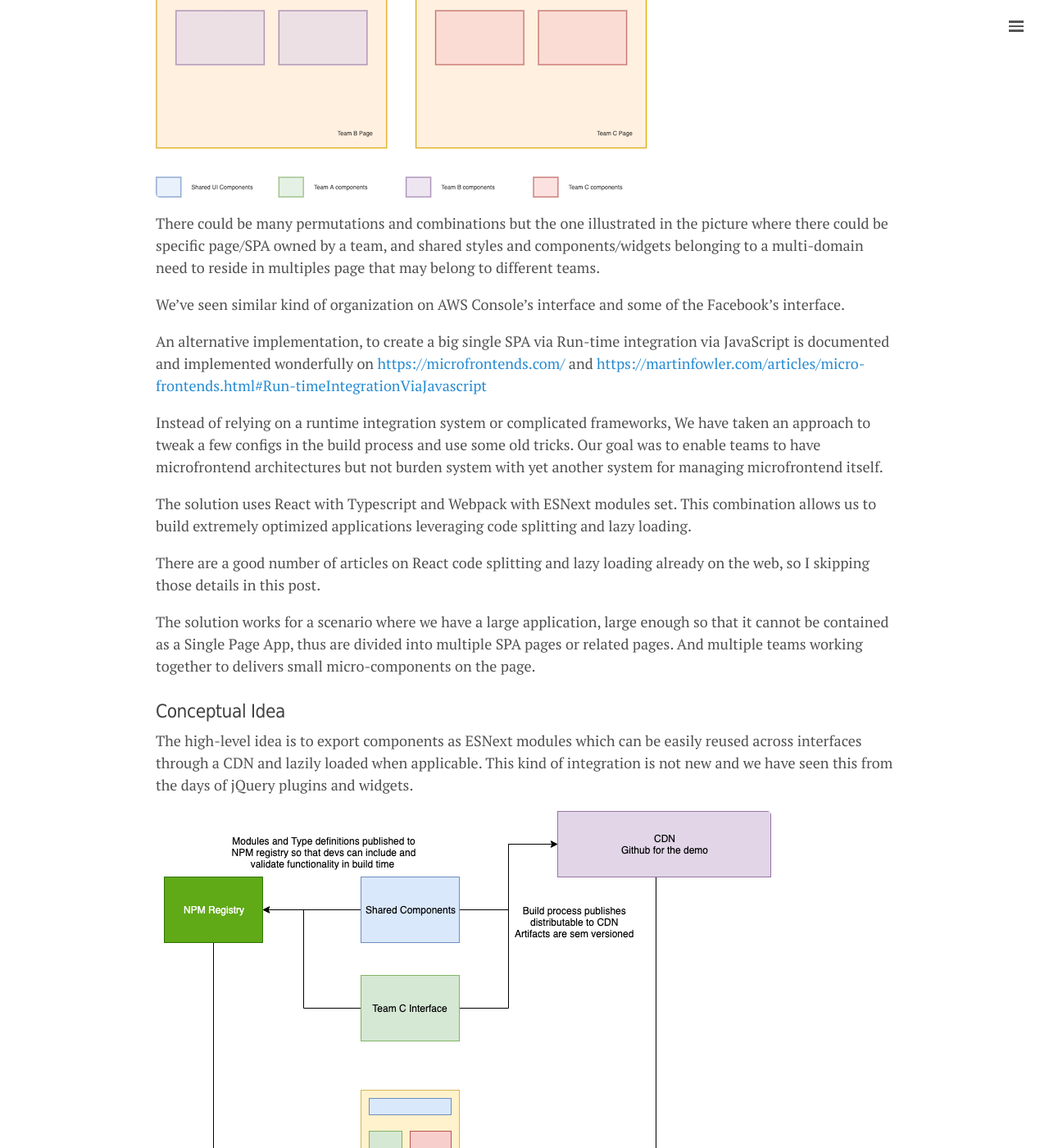
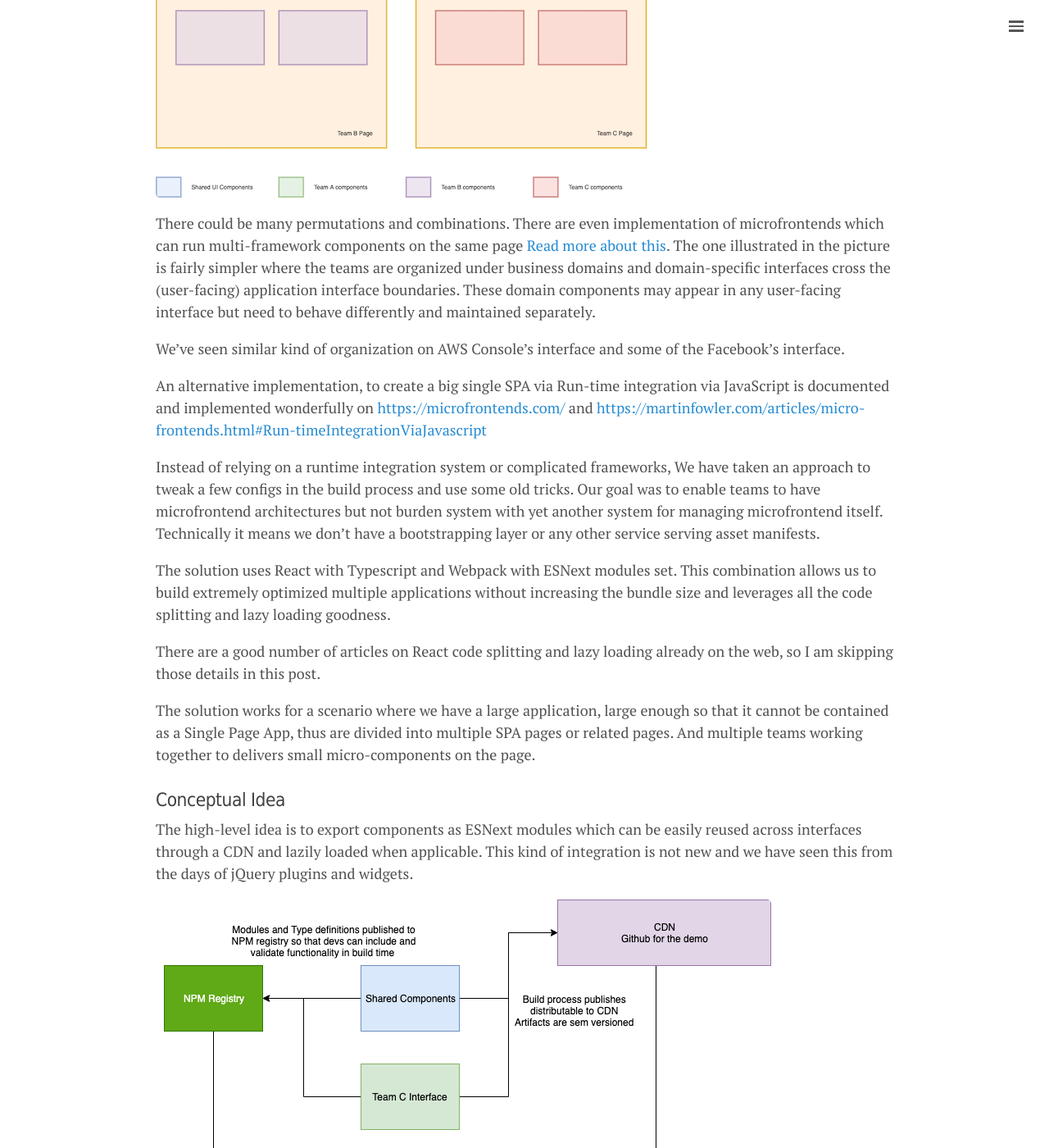
Before and after one commit to RohitRox/github-pages, a Jekyll site: the page built from _posts/2020-01-08-simpler-microfrontends-implementation-with-react-and-esnext.md, in a window 1280 px wide and 1400 px high, scrolled down 2060 px. Shown: the whole window at 82% size. Built offline with Jekyll 4.4.1, drawn with Linux system fonts in a browser that asks for light colours; comment, search, counter and statistics services are not loaded; some of the changed text lies outside the part shown.

Commit message:
post updated

```diff
--- a/_posts/2020-01-08-simplier-microfrontends-implementation-with-react-and-esnext.md
+++ b/_posts/2020-01-08-simpler-microfrontends-implementation-with-react-and-esnext.md
@@ -1,6 +1,6 @@
 ---
 layout: post
-title: Simplier Microfrontends Implementation with React and ESNext
+title: Simpler Microfrontends Implementation with React and ESNext
 date: 2020-01-05 19:50
 comments: true
 categories: [Microfrontends]
@@ -35,17 +35,17 @@
 ### Microfrontends in action
 ![microfrontends in action](/images/microfrontends-3.png)
 
-There could be many permutations and combinations but the one illustrated in the picture where there could be specific page/SPA owned by a team, and shared styles and components/widgets belonging to a multi-domain need to reside in multiples page that may belong to different teams.
+There could be many permutations and combinations. There are even implementation of microfrontends which can run multi-framework components on the same page [Read more about this](https://ivanjov.com/micro-frontends-how-i-built-a-spa-with-angular-and-react/). The one illustrated in the picture is fairly simpler where the teams are organized under business domains and domain-specific interfaces cross the (user-facing) application interface boundaries. These domain components may appear in any user-facing interface but need to behave differently and maintained separately.
 
 We've seen similar kind of organization on AWS Console's interface and some of the Facebook's interface.
 
 An alternative implementation, to create a big single SPA via Run-time integration via JavaScript is documented and implemented wonderfully on [https://microfrontends.com/](https://microfrontends.com/) and [https://martinfowler.com/articles/micro-frontends.html#Run-timeIntegrationViaJavascript](https://martinfowler.com/articles/micro-frontends.html#Run-timeIntegrationViaJavascript)
 
-Instead of relying on a runtime integration system or complicated frameworks, We have taken an approach to tweak a few configs in the build process and use some old tricks. Our goal was to enable teams to have microfrontend architectures but not burden system with yet another system for managing microfrontend itself.
+Instead of relying on a runtime integration system or complicated frameworks, We have taken an approach to tweak a few configs in the build process and use some old tricks. Our goal was to enable teams to have microfrontend architectures but not burden system with yet another system for managing microfrontend itself. Technically it means we don't have a bootstrapping layer or any other service serving asset manifests.
 
-The solution uses React with Typescript and Webpack with ESNext modules set. This combination allows us to build extremely optimized applications leveraging code splitting and lazy loading.
+The solution uses React with Typescript and Webpack with ESNext modules set. This combination allows us to build extremely optimized multiple applications without increasing the bundle size and leverages all the code splitting and lazy loading goodness.
 
-There are a good number of articles on React code splitting and lazy loading already on the web, so I skipping those details in this post.
+There are a good number of articles on React code splitting and lazy loading already on the web, so I am skipping those details in this post.
 
 The solution works for a scenario where we have a large application, large enough so that it cannot be contained as a Single Page App, thus are divided into multiple SPA pages or related pages. And multiple teams working together to delivers small micro-components on the page.
 
@@ -129,3 +129,13 @@
 Source code is available at [https://github.com/RohitRox/microfrontend-esnext-demo](https://github.com/RohitRox/microfrontend-esnext-demo)
 
 The folder has been named to mimic separate modules.
+
+Resources and Further Researches:
+
+  - [Micro Frontends on martinFowler.com by Cam Jackson (Article)](https://martinfowler.com/articles/micro-frontends.html)
+  - [Microfrontends implementation and demo by Cam Jackson (Article)](https://microfrontends.com/)
+  - [Micro Frontends - A microservice approach to the modern by Ivan Jovanovic (Video)](https://vimeo.com/372248526)
+  - [Micro Frontends - How I Built An SPA With Angular And React? by Ivan Jovanovic (Article)](https://www.ivanjov.com/micro-frontends-how-i-built-a-spa-with-angular-and-react/)
+  - [Micro Frontend Architecture by Luca Mezzalira, DAZN (Video)](https://www.youtube.com/watch?v=BuRB3djraeM)
+  - [Micro-frontends, the future of Frontend architectures by Luca Mezzalira, DAZN (Article)](https://medium.com/dazn-tech/micro-frontends-the-future-of-frontend-architectures-5867ceded39a)
+  - [Building serverless micro frontends at the edge at AWS re:Invent 2019 (Video)(Advanced)](https://youtube.com/watch?v=fT-5RHTtFNgs)
```
